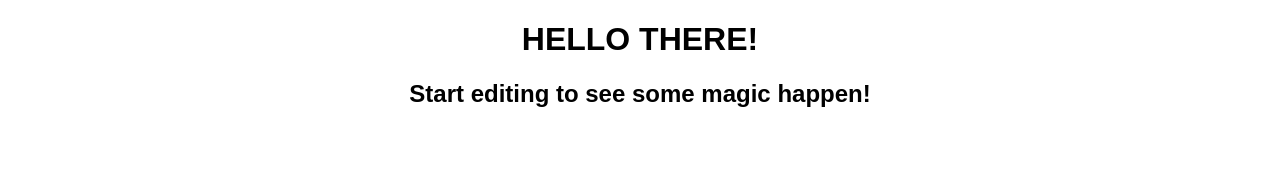
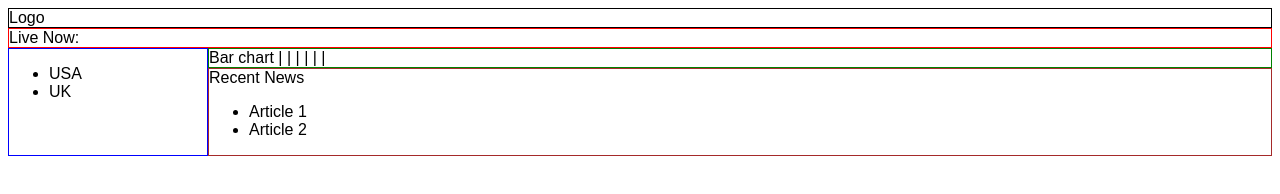
Before and after one commit to jurajmajerik/dashboard-ui, a React app: page / in a window 1280 px wide. Built offline with nearby package versions, Linux system fonts and the light colour scheme.

Commit message:
Create basic skeleton

```diff
--- /dev/null
+++ b/src/BarChart.js
@@ -0,0 +1,9 @@
+import React from 'react';
+
+export default function BarChart() {
+  return (
+    <div className="bar-chart">
+      Bar chart | | | | | |
+    </div>
+  );
+}
--- /dev/null
+++ b/src/BarLive.js
@@ -0,0 +1,9 @@
+import React from 'react';
+
+export default function BarLive() {
+  return (
+    <div className="bar-live">
+      Live Now:
+    </div>
+  );
+}
--- /dev/null
+++ b/src/CountriesList.js
@@ -0,0 +1,12 @@
+import React from 'react';
+
+export default function CountriesList() {
+  return (
+    <div className="country-list">
+      <ul>
+        <li>USA</li>
+        <li>UK</li>
+      </ul>
+    </div>
+  );
+}
--- /dev/null
+++ b/src/CountrySummary.js
@@ -0,0 +1,13 @@
+import React from 'react';
+
+import BarChart from './BarChart';
+import RecentNews from './RecentNews';
+
+export default function CountrySummary() {
+  return (
+    <div className="country-summary">
+      <BarChart />
+      <RecentNews />
+    </div>
+  );
+}
--- /dev/null
+++ b/src/NavTop.js
@@ -0,0 +1,9 @@
+import React from 'react';
+
+export default function NavTop() {
+  return (
+    <div className="nav-top">
+      Logo
+    </div>
+  );
+}
--- /dev/null
+++ b/src/RecentNews.js
@@ -0,0 +1,13 @@
+import React from 'react';
+
+export default function RecentNews() {
+  return (
+    <div className="recent-news">
+      Recent News
+      <ul>
+        <li>Article 1</li>
+        <li>Article 2</li>
+      </ul>
+    </div>
+  );
+}
--- a/src/index.js
+++ b/src/index.js
@@ -3,11 +3,20 @@ import ReactDOM from 'react-dom';
 
 import './styles.css';
 
+import NavTop from './NavTop';
+import BarLive from './BarLive';
+import CountriesList from './CountriesList';
+import CountrySummary from './CountrySummary';
+
 function App() {
   return (
     <div className="App">
-      <h1>HELLO THERE!</h1>
-      <h2>Start editing to see some magic happen!</h2>
+      <NavTop />
+      <BarLive />
+      <div className="data-wrapper">
+        <CountriesList />
+        <CountrySummary />
+      </div>
     </div>
   );
 }
--- a/src/styles.css
+++ b/src/styles.css
@@ -1,4 +1,28 @@
 .App {
   font-family: sans-serif;
-  text-align: center;
 }
+
+.nav-top {
+  border: solid 1px black;
+}
+
+.bar-live {
+  border: solid 1px red;
+}
+
+.data-wrapper {
+  display: grid;
+  grid-template-columns: 200px auto;
+}
+
+.country-list {
+  border: solid 1px blue;
+}
+
+.bar-chart {
+  border: solid 1px green;
+}
+
+.recent-news {
+  border: solid 1px brown;
+}
```
